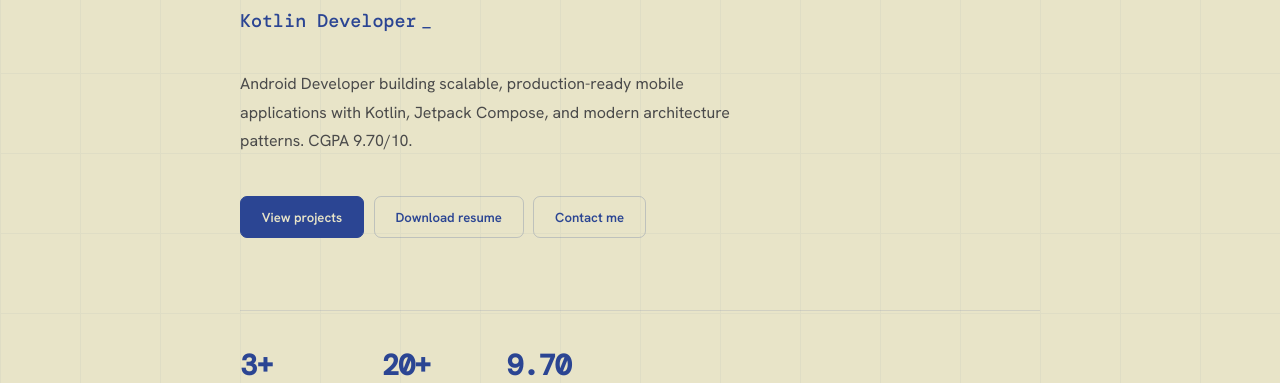
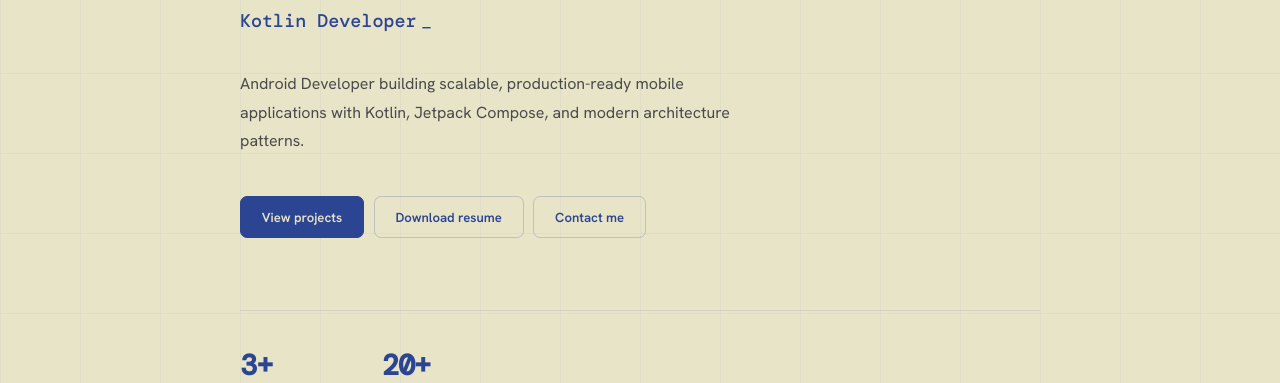
Before and after one commit to Aarav3325/aarav3325.github.io, a plain HTML site: page index.html in a window 1280 px wide. Shown: the part 417-800 px from the top of the page. Drawn offline with nearby package versions, Linux system fonts and the light colour scheme; a web font is replaced by a local one.

Commit message:
refactor: hero section content

```diff
--- a/index.html
+++ b/index.html
@@ -409,7 +409,7 @@
     <div class="typing-row">
       <span class="type-word" id="typeTarget"></span><span class="cursor">_</span>
     </div>
-    <p class="hero-desc">Android Developer building scalable, production-ready mobile applications with Kotlin, Jetpack Compose, and modern architecture patterns. CGPA 9.70/10.</p>
+    <p class="hero-desc">Android Developer building scalable, production-ready mobile applications with Kotlin, Jetpack Compose, and modern architecture patterns.</p>
     <div class="hero-btns">
       <a href="#projects" class="btn btn-fill">View projects</a>
       <a href="resume.pdf" download class="btn btn-outline">Download resume</a>
@@ -418,7 +418,6 @@
     <div class="hero-meta">
       <div><div class="meta-num">3+</div><div class="meta-label">Production apps</div></div>
       <div><div class="meta-num">20+</div><div class="meta-label">Technologies</div></div>
-      <div><div class="meta-num">9.70</div><div class="meta-label">CGPA / 10</div></div>
     </div>
   </div>
 </section>
```
